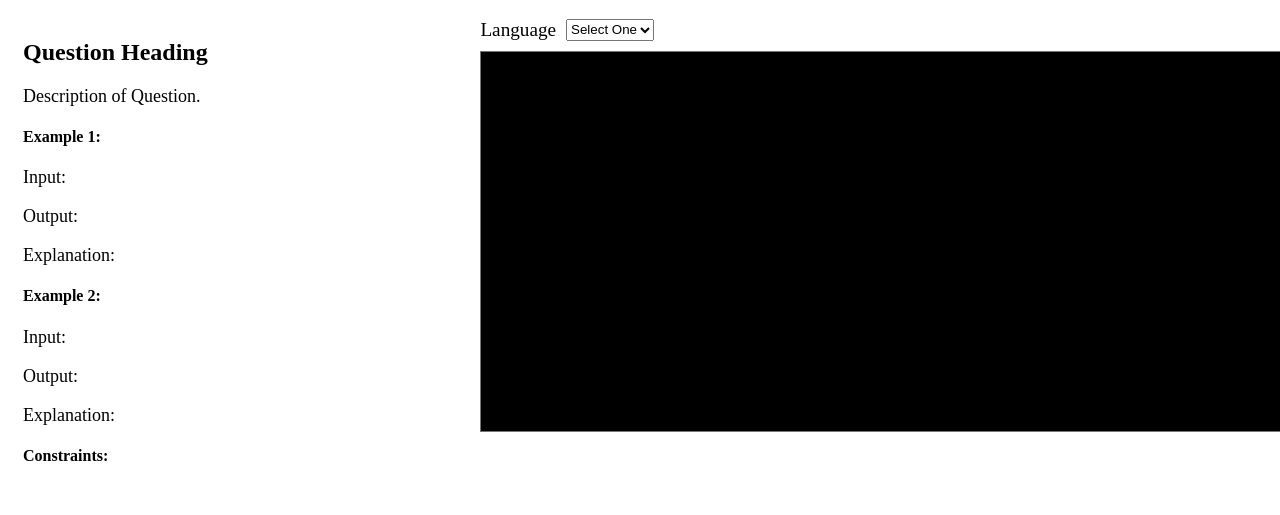
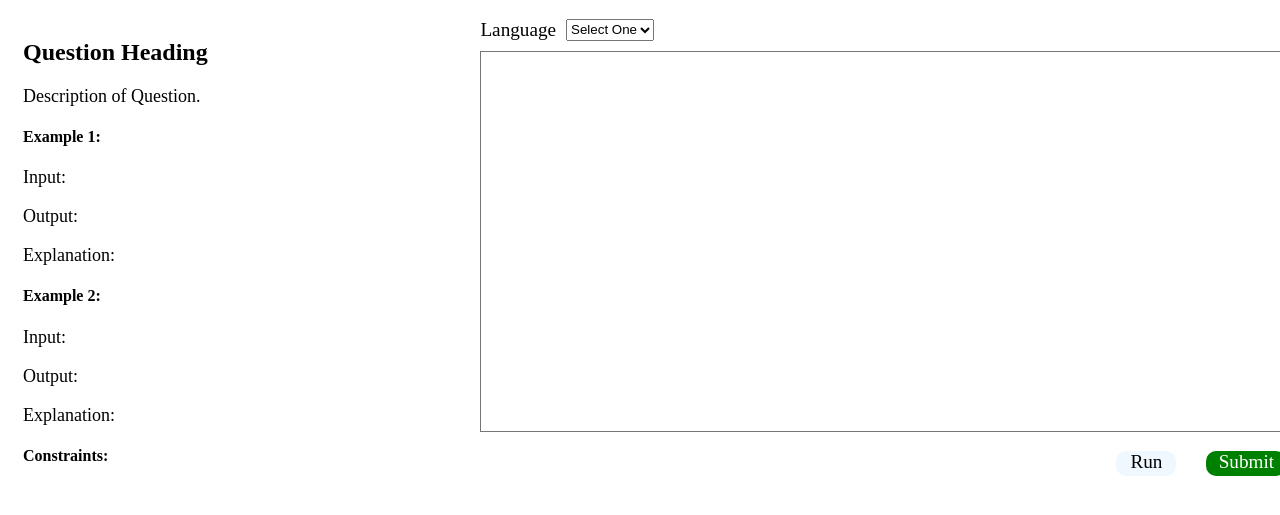
Before and after one commit to nilachalasahoo/Blind-Coding, a plain HTML site: page index.html in a window 1280 px wide. Shown: the part 61-576 px from the top of the page. Drawn offline with Linux system fonts and the light colour scheme.

Commit message:
Add files via upload

```diff
--- a/index.css
+++ b/index.css
@@ -44,8 +44,38 @@ i{
 }
 textarea{
     color: black;
-    background-color:black;
+    background-color:white;
 }
 textarea::selection{
     color: black;
 }
+.end{
+    display: flex;
+    justify-content: right;
+}
+.run{
+    border: 0 solid black;
+    height: 25px;
+    width: 60px;
+    border-radius: 10px;
+    background-color: aliceblue;
+    text-align: center;
+    font-size: larger;
+    margin: 15px;
+    cursor: pointer;
+}
+.submit{
+    border: 0 solid black;
+    height: 25px;
+    width: 80px;
+    border-radius: 10px;
+    background-color: green;
+    text-align: center;
+    font-size: larger;
+    margin: 15px;
+    cursor: pointer;
+}
+a{
+    color: white;
+    text-decoration: none;
+}
--- a/index.html
+++ b/index.html
@@ -50,7 +50,12 @@
             </div>
             </div>
             <textarea name="" id="" cols="100" rows="25"></textarea>
+            <div class="end">
+                <span class="run">Run</span>
+                <span class="submit"><a href="" target="_blank">Submit</a></span>
+            </div>
         </div>
     </div>
+    <script src="index.js"></script>
 </body>
 </html>
--- /dev/null
+++ b/index.js
@@ -0,0 +1,4 @@
+const x=document.querySelector('.run');
+x.addEventListener('click',(e)=>{
+    console.log(document.querySelector('textarea').value);
+})
```
